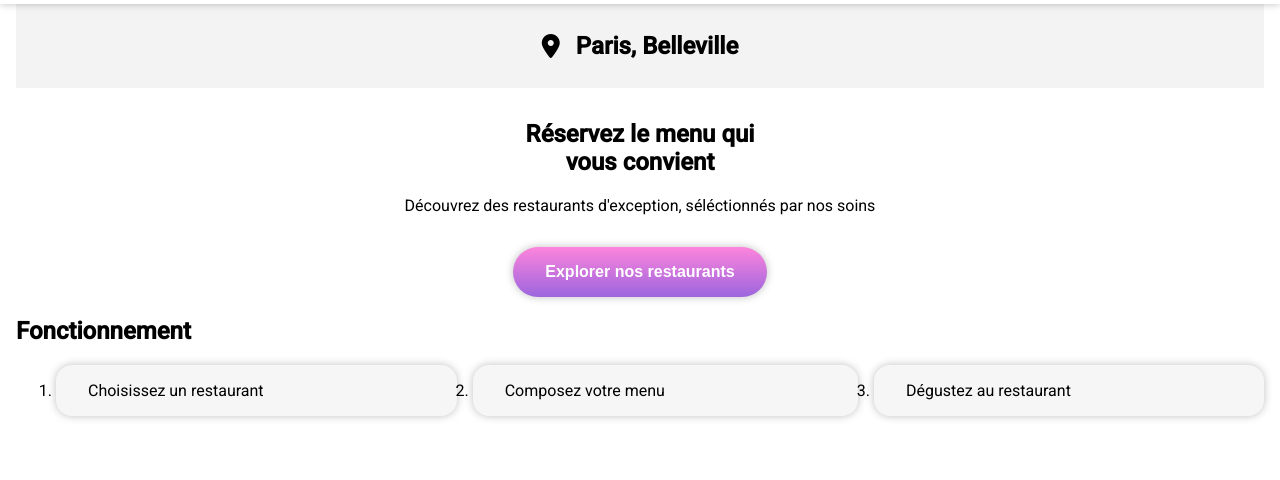
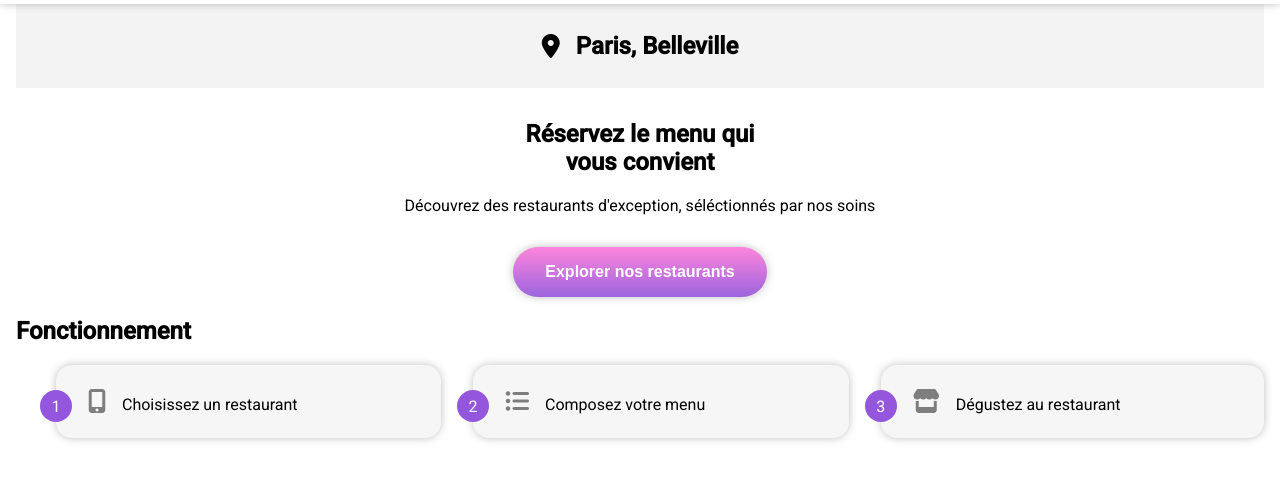
Before and after one commit to maawa-b/oh-my-food-MB, a website: page index.html in a window 1280 px wide. Shown: the part 86-566 px from the top of the page. Drawn offline with Linux system fonts and the light colour scheme; a web font is replaced by a local one.

Commit message:
add counter to tuto bullet points

```diff
--- a/index.html
+++ b/index.html
@@ -35,9 +35,9 @@
                 <section class="tuto">
                     <h2>Fonctionnement</h2>
                     <ol>
-                        <li>Choisissez un restaurant</li>
-                        <li>Composez votre menu</li>
-                        <li>Dégustez au restaurant</li>
+                        <li> <i class="fa-solid fa-mobile-screen-button"></i>Choisissez un restaurant</li>
+                        <li> <i class="fa-solid fa-list-ul"></i>Composez votre menu</li>
+                        <li> <i class="fa-solid fa-store"></i>Dégustez au restaurant</li>
                     </ol>
                 </section>
 
--- a/sass/layout/tuto.scss
+++ b/sass/layout/tuto.scss
@@ -1,20 +1,44 @@
 @use "../utils/zoom.scss" ;
 @use "../utils/box-shadow.scss" ;
+@use "../utils/variable.scss" ;
+@use "../utils/color.scss" ;
+
+
 
 .tuto {
+    counter-reset: steps;
+
     & ol{
         display: flex;
-        flex-wrap: wrap;
-        gap: 1rem;
+        gap: 2rem;
 
-        @media (max-witdh: 800px) {
+        @media (max-width:1000px) {
             flex-direction: column;
         }
     }
 
     & li {
+        position: relative;
+
+    &::before {
+        content: counter(steps);
+        counter-increment: steps;
+        color: white;
+        background-color: color.$purple;
+        width: 2* variable.$tuto-bullet-height;
+        height: 2* variable.$tuto-bullet-height;
+        display: grid;
+        place-items: center;
+        border-radius: 50%;
+        position: absolute;
+        bottom: variable.$tuto-bullet-height;
+        left: -1 * variable.$tuto-bullet-height;
+
+    }
+
+    list-style-type: none;
     background-color: #f6f6f6;
-    padding: 1rem 2rem;
+    padding: 1.5rem 2rem;
     flex-grow: 1;
     border-radius: 1rem;
     @include box-shadow.base-shadow ;
@@ -23,5 +47,11 @@
         @include zoom.zoom ;
     }
 
+    & i.fa-solid{
+        margin-right: 1rem;
+        color: color.$lightgrey;
+        font-size: 1.5rem;
+    }
+
     }
 }
--- /dev/null
+++ b/sass/utils/color.scss
@@ -0,0 +1,2 @@
+$lightgrey: #7e7e7e;
+$purple: #9356dc;
--- /dev/null
+++ b/sass/utils/variable.scss
@@ -0,0 +1 @@
+$tuto-bullet-height: 1rem;
```
Also changed, not shown: style.css, 1 other file.
